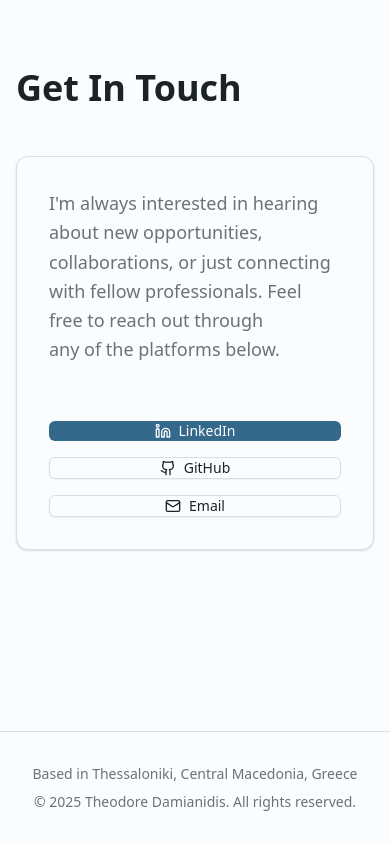
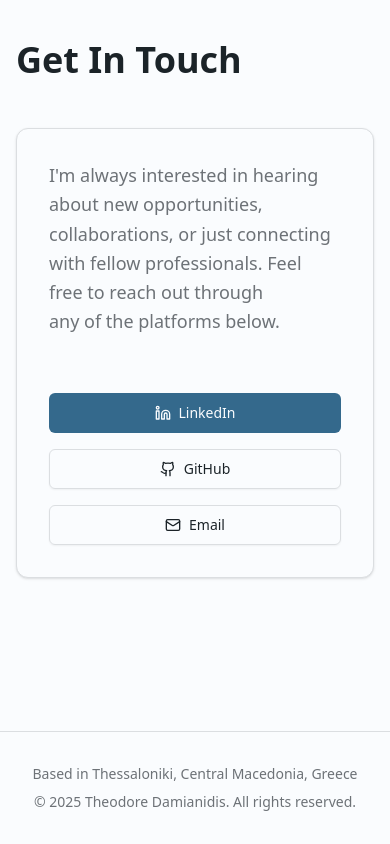
Before and after one commit to theodamia/theodamia.dev, a Next.js app: page / in a window 390 px wide. Shown: the part 7354-8198 px from the top of the page. Built offline with nearby package versions, Linux system fonts and the light colour scheme.

Commit message:
Fixed contacts CTAs size

```diff
--- a/components/contact.tsx
+++ b/components/contact.tsx
@@ -78,7 +78,7 @@ export function Contact() {
               platforms below.
             </p>
             <div className='flex flex-col gap-4 sm:flex-row'>
-              <Button asChild size='lg' className='flex-1'>
+              <Button asChild size='lg' className='w-full sm:flex-1'>
                 <a
                   href='https://www.linkedin.com/in/theodore-damianidis-19369714a/'
                   target='_blank'
@@ -89,7 +89,7 @@ export function Contact() {
                   LinkedIn
                 </a>
               </Button>
-              <Button asChild variant='outline' size='lg' className='flex-1 bg-transparent'>
+              <Button asChild variant='outline' size='lg' className='w-full bg-transparent sm:flex-1'>
                 <a
                   href='https://github.com/theodamia'
                   target='_blank'
@@ -100,7 +100,7 @@ export function Contact() {
                   GitHub
                 </a>
               </Button>
-              <Button asChild variant='outline' size='lg' className='flex-1 bg-transparent'>
+              <Button asChild variant='outline' size='lg' className='w-full bg-transparent sm:flex-1'>
                 <a href='mailto:theodamia@gmail.com' className='gap-2'>
                   <Mail className='h-5 w-5' />
                   Email
```
